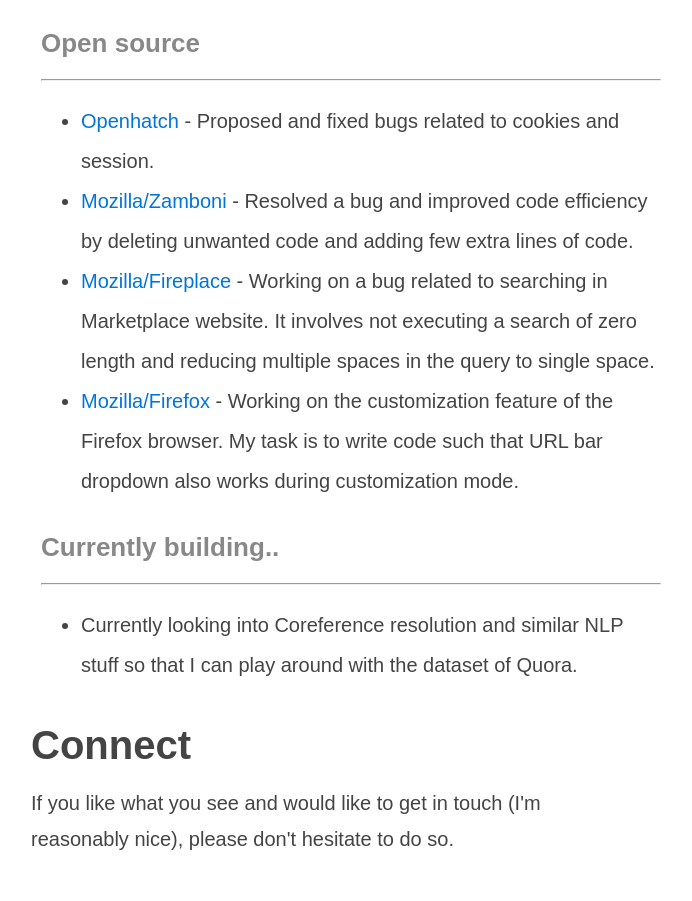
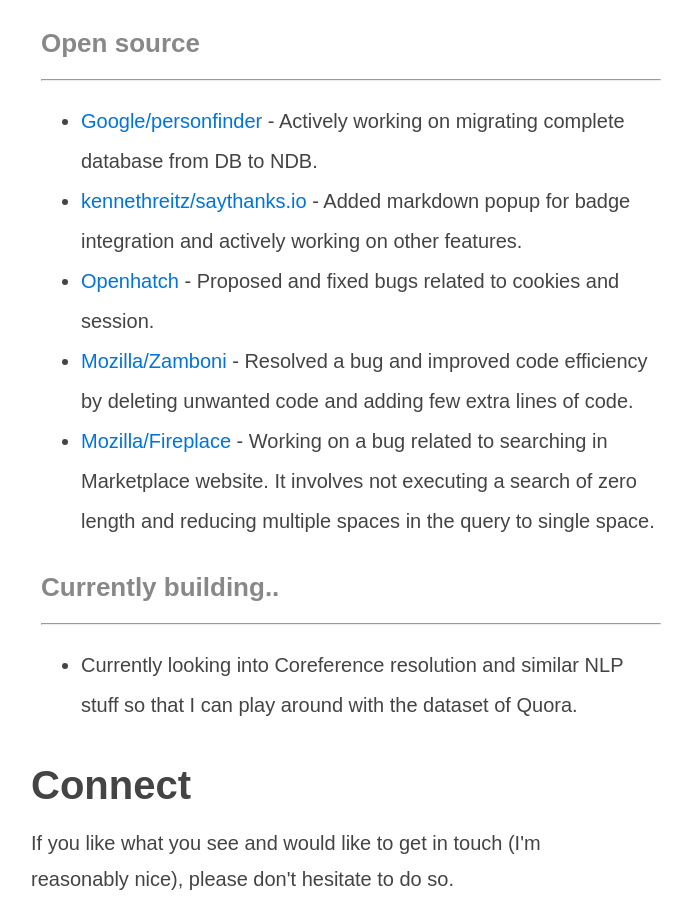
Before and after one commit to waseem18/mygithubpage, a website: page index.html in a window 1280 px wide. Shown: the part 1490-2391 px from the top of the page, without its empty margins (309-1001 px from the left). Drawn offline with Linux system fonts and the light colour scheme; a web font is replaced by a local one.

Commit message:
Updated code

```diff
--- a/index.html
+++ b/index.html
@@ -52,10 +52,12 @@
             <h3>Open source</h3>
             <hr/>
             <ul>
-                <li><a href="https://github.com/waseem18/oh-mainline" target="_blank">Openhatch</a> - Proposed and fixed bugs related to cookies and session.</li>
-                <li><a href="https://github.com/waseem18/Zamboni" target="_blank">Mozilla/Zamboni</a> - Resolved a bug and improved code efficiency by deleting unwanted code and adding few extra lines of code.</li>
-                <li><a href="https://github.com/waseem18/fireplace" target="_blank">Mozilla/Fireplace</a> - Working on a bug related to searching in Marketplace website. It involves not executing a search of zero length and reducing multiple spaces in the query to single space.</li>
-                <li><a href="https://github.com/waseem18/firefox" target="_blank">Mozilla/Firefox</a> - Working on the customization feature of the Firefox browser. My task is to write code such that URL bar dropdown also works during customization mode.</li>
+                <li><a href="https://github.com/google/personfinder/issues/346">Google/personfinder</a> - Actively working on migrating complete database from DB to NDB.</li>
+                <li><a href="https://github.com/kennethreitz/saythanks.io/pulls?q=is%3Apr+author%3Awaseem18+is%3Aclosed">kennethreitz/saythanks.io</a> - Added markdown popup for badge integration and actively working on other features.</li>
+                <li><a href="https://github.com/openhatch/oh-mainline/pulls?utf8=%E2%9C%93&q=is%3Apr%20is%3Aclosed%20waseem18" target="_blank">Openhatch</a> - Proposed and fixed bugs related to cookies and session.</li>
+                <li><a href="https://github.com/mozilla/zamboni/pulls?utf8=%E2%9C%93&q=is%3Apr%20is%3Aclosed%20waseem18" target="_blank">Mozilla/Zamboni</a> - Resolved a bug and improved code efficiency by deleting unwanted code and adding few extra lines of code.</li>
+                <li><a href="https://github.com/mozilla/fireplace/pulls?utf8=%E2%9C%93&q=is%3Apr%20is%3Aclosed%20waseem18" target="_blank">Mozilla/Fireplace</a> - Working on a bug related to searching in Marketplace website. It involves not executing a search of zero length and reducing multiple spaces in the query to single space.</li>
+
             </ul>
             <h3>Currently building..</h3>
             <hr/>
```
